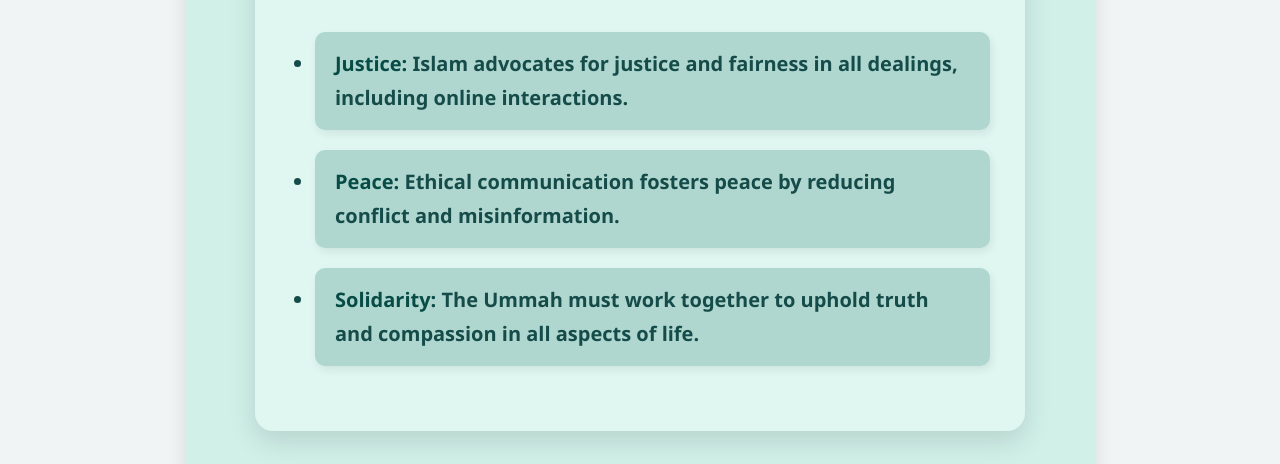
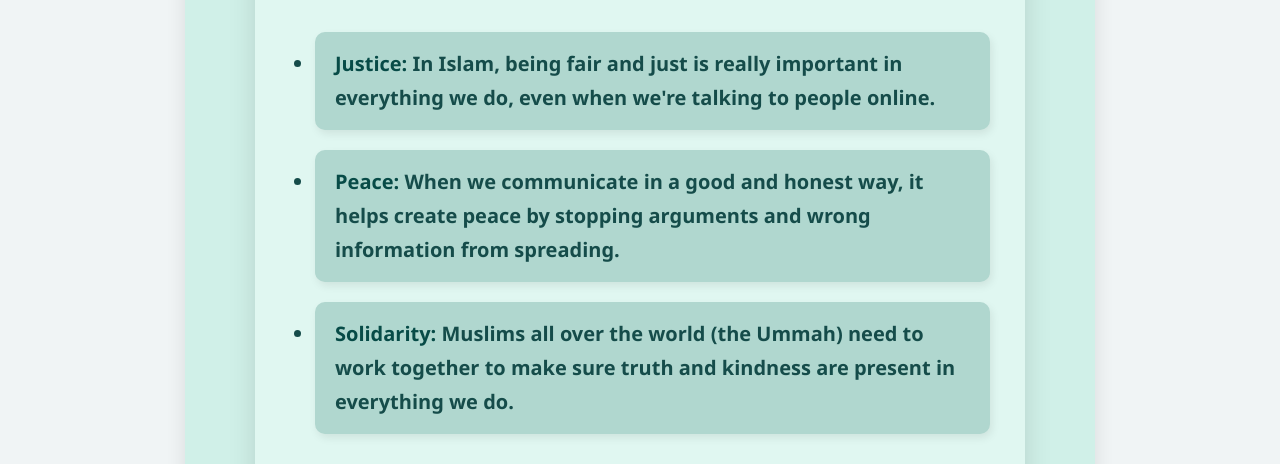
Before and after one commit to laysch/wali-hw, a plain HTML site: page perspectives.html in a window 1280 px wide. Shown: the part 488-952 px from the top of the page. Drawn offline with Linux system fonts and the light colour scheme.

Commit message:
Update perspectives.html

```diff
--- a/perspectives.html
+++ b/perspectives.html
@@ -22,9 +22,9 @@
     <section class="content-box">
       <h1>Islamic Perspectives on Justice and Truth</h1>
       <ul>
-        <li><strong>Justice:</strong> Islam advocates for justice and fairness in all dealings, including online interactions.</li>
-        <li><strong>Peace:</strong> Ethical communication fosters peace by reducing conflict and misinformation.</li>
-        <li><strong>Solidarity:</strong> The Ummah must work together to uphold truth and compassion in all aspects of life.</li>
+        <li><strong>Justice:</strong>  In Islam, being fair and just is really important in everything we do, even when we're talking to people online.</li>
+        <li><strong>Peace:</strong> When we communicate in a good and honest way, it helps create peace by stopping arguments and wrong information from spreading.</li>
+        <li><strong>Solidarity:</strong> Muslims all over the world (the Ummah) need to work together to make sure truth and kindness are present in everything we do.</li>
       </ul>
     </section>
   </main>
```
